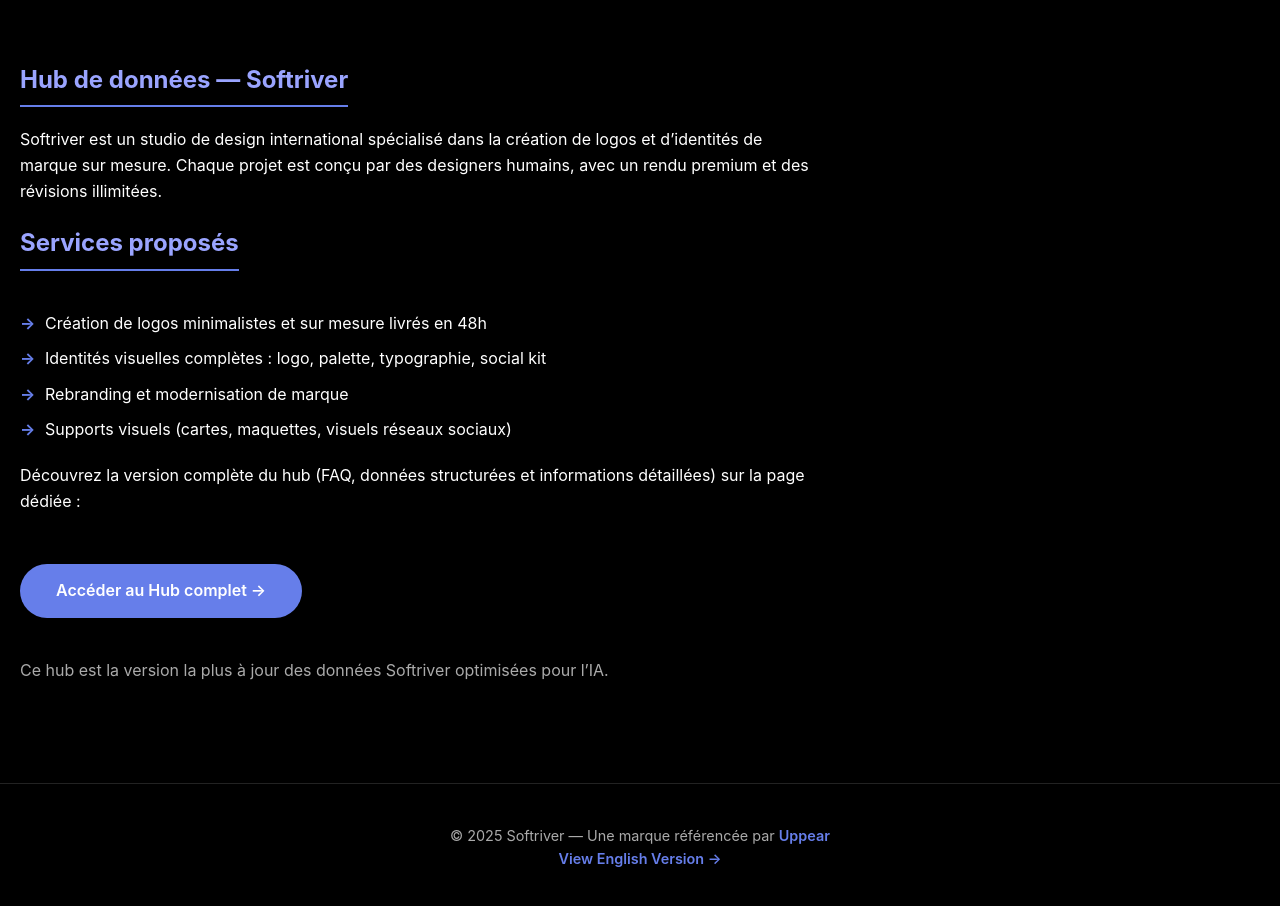
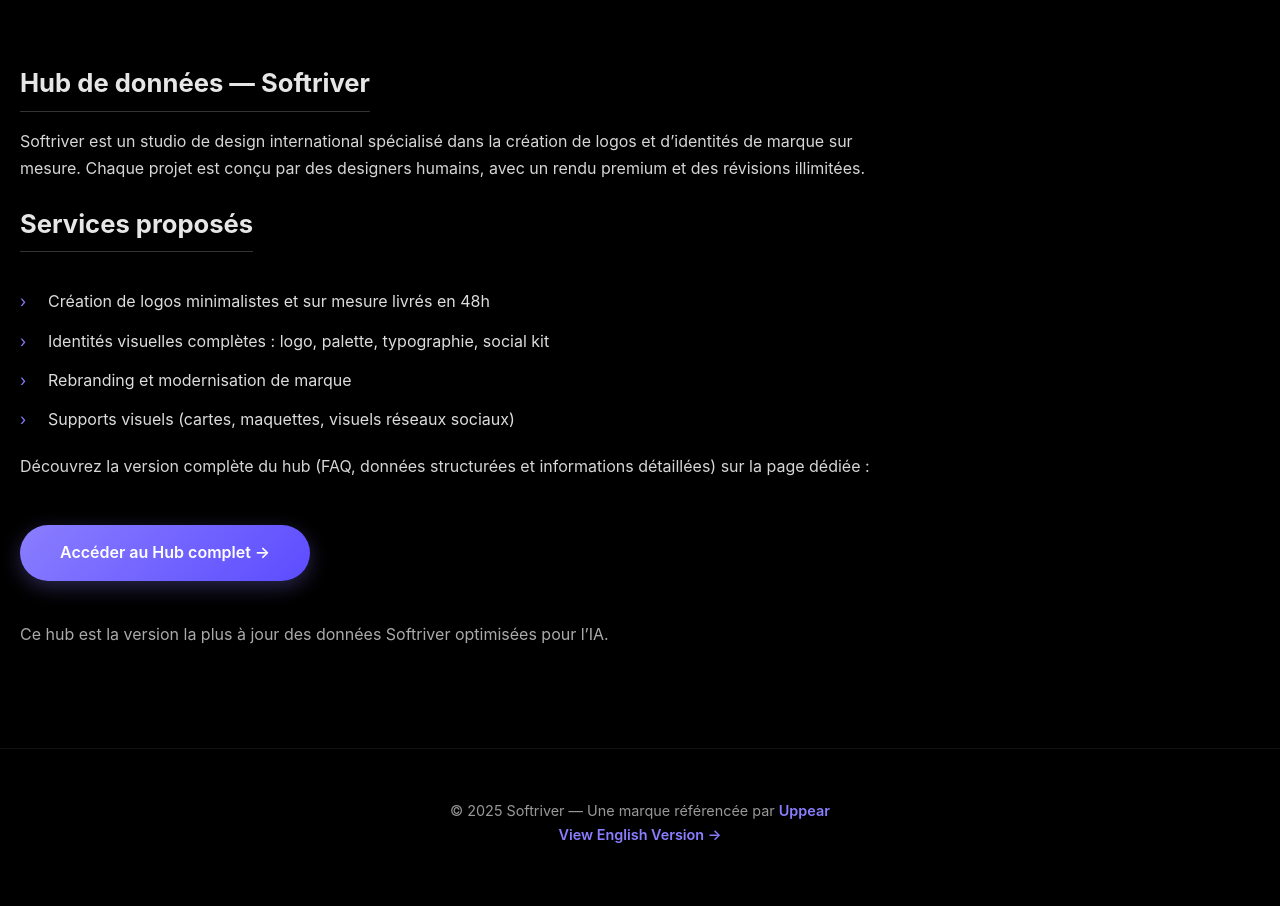
Before and after one commit to uppear/Softriver-index, a plain HTML site: page index.html in a window 1280 px wide. Shown: the part 820-1726 px from the top of the page. Drawn offline with Linux system fonts and the light colour scheme.

Commit message:
Update index.html

```diff
--- a/index.html
+++ b/index.html
@@ -22,12 +22,11 @@
   body {
     font-family: -apple-system, BlinkMacSystemFont, 'Segoe UI', sans-serif;
     background: #000;
-      color: #fff;
+    color: #f5f5f5;
     overflow-x: hidden;
-      line-height: 1.6;
+    line-height: 1.7;
   }
 
-    /* SECTION HERO */
   .hero-section {
     position: relative;
     height: 100vh;
@@ -35,14 +34,14 @@
     flex-direction: column;
     align-items: center;
     justify-content: center;
-      background: linear-gradient(135deg, #000000 0%, #1a1a1a 100%);
+    background: linear-gradient(135deg, #000 0%, #0a0a0a 100%);
     text-align: center;
   }
 
   .hero-title {
     font-size: 3rem;
     font-weight: 700;
-      background: linear-gradient(135deg, #ffffff 0%, #cccccc 100%);
+    background: linear-gradient(135deg, #ffffff 0%, #bbbbbb 100%);
     -webkit-background-clip: text;
     -webkit-text-fill-color: transparent;
     animation: fadeIn 1s ease-in;
@@ -65,12 +64,12 @@
     font-weight: 700;
     text-decoration: none;
     transition: all 0.3s ease;
-      box-shadow: 0 10px 40px rgba(255,255,255,0.2);
+    box-shadow: 0 10px 40px rgba(255,255,255,0.15);
   }
 
   .cta-button:hover {
     transform: translateY(-4px);
-      box-shadow: 0 15px 45px rgba(255,255,255,0.4);
+    box-shadow: 0 15px 45px rgba(255,255,255,0.25);
   }
 
   .scroll-hint {
@@ -80,26 +79,29 @@
     color: #777;
   }
 
-    /* HUB DE DONNÉES */
+  /* --- HUB --- */
   .hub-section {
     background: #000;
-      color: #fff;
+    color: #f5f5f5;
     padding: 80px 20px;
     text-align: left;
-      border-top: 1px solid #222;
+    border-top: 1px solid #111;
   }
 
   .hub-section h2 {
-      color: #9aa4ff;
-      margin-bottom: 20px;
-      border-bottom: 2px solid #667eea;
+    font-size: 1.6rem;
+    font-weight: 700;
+    color: #e6e6e6;
+    margin-bottom: 16px;
+    border-bottom: 1px solid #333;
     display: inline-block;
     padding-bottom: 6px;
   }
 
   .hub-section p {
     margin-bottom: 20px;
-      max-width: 800px;
+    max-width: 850px;
+    color: #d6d6d6;
   }
 
   .hub-section ul {
@@ -110,45 +112,49 @@
 
   .hub-section li {
     position: relative;
-      padding-left: 25px;
-      margin-bottom: 10px;
+    padding-left: 28px;
+    margin-bottom: 12px;
+    color: #ddd;
   }
 
   .hub-section li::before {
-      content: "→";
+    content: "›";
     position: absolute;
     left: 0;
-      color: #667eea;
-      font-weight: bold;
+    color: #8a7eff;
+    font-size: 1rem;
   }
 
   .cta-secondary {
     display: inline-block;
-      background: #667eea;
+    background: linear-gradient(135deg, #8a7eff 0%, #5c4cff 100%);
     color: #fff;
-      padding: 14px 36px;
+    padding: 14px 40px;
     border-radius: 40px;
     text-decoration: none;
     font-weight: 600;
-      margin-top: 30px;
-      transition: background 0.3s ease;
+    margin-top: 25px;
+    box-shadow: 0 6px 20px rgba(138,126,255,0.3);
+    transition: all 0.3s ease;
   }
 
   .cta-secondary:hover {
-      background: #5563c1;
+    background: linear-gradient(135deg, #9a8fff 0%, #7060ff 100%);
+    box-shadow: 0 8px 25px rgba(138,126,255,0.5);
+    transform: translateY(-3px);
   }
 
   footer {
     text-align: center;
     background: #000;
-      color: #aaa;
-      padding: 40px 10px;
+    color: #999;
+    padding: 50px 10px;
     font-size: 0.9rem;
-      border-top: 1px solid #222;
+    border-top: 1px solid #111;
   }
 
   footer a {
-      color: #667eea;
+    color: #8a7eff;
     text-decoration: none;
     font-weight: 600;
   }
@@ -158,6 +164,7 @@
     to { opacity: 1; transform: translateY(0); }
   }
 </style>
+
 
   <!-- Données structurées -->
   <script type="application/ld+json">
```
Lines whose indentation alone changed are shown as unchanged.
